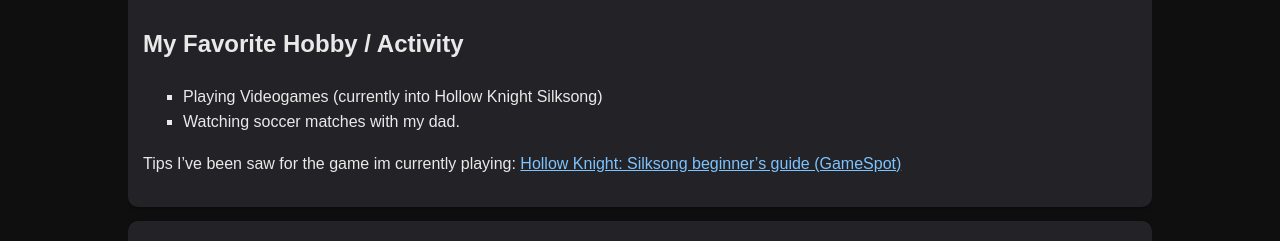
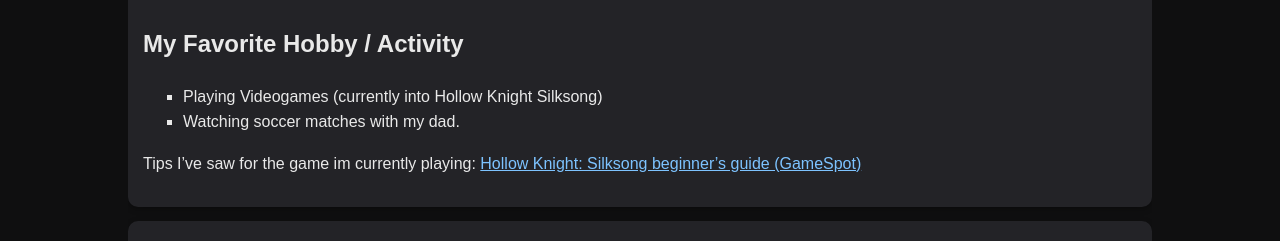
Before and after one commit to rex3533/me, a plain HTML site: page index.html in a window 1280 px wide. Shown: the part 1610-1851 px from the top of the page. Drawn offline with Linux system fonts and the light colour scheme.

Commit message:
Update index.html
typo fix

```diff
--- a/index.html
+++ b/index.html
@@ -118,7 +118,7 @@
                 <li>Watching soccer matches with my dad.</li>
             </ul>
             <p>
-                Tips I’ve been saw for the game im currently playing:
+                Tips I’ve saw for the game im currently playing:
                 <a href="https://www.gamespot.com/gallery/hollow-knight-silksong-tips-beginners-guide/2900-6987/" target="_blank" rel="noopener noreferrer">
                     Hollow Knight: Silksong beginner’s guide (GameSpot)
                 </a>
```
